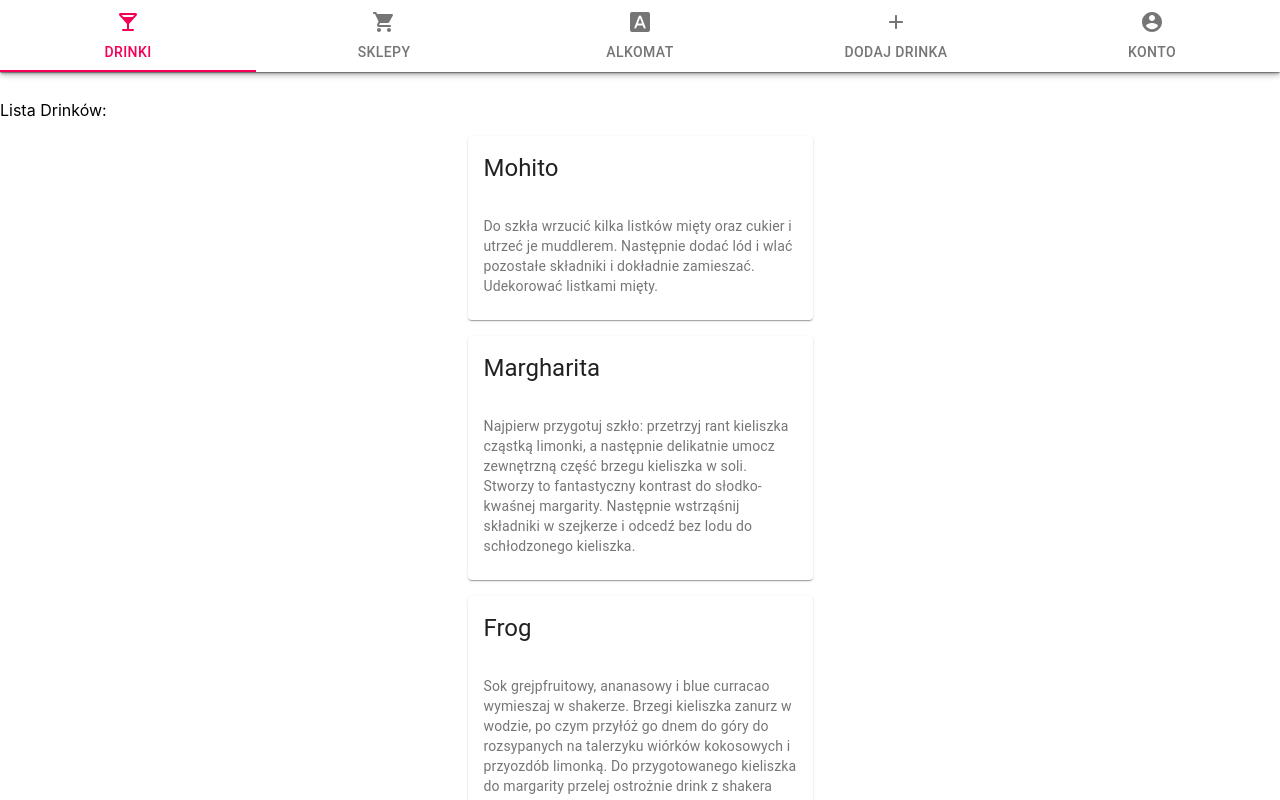
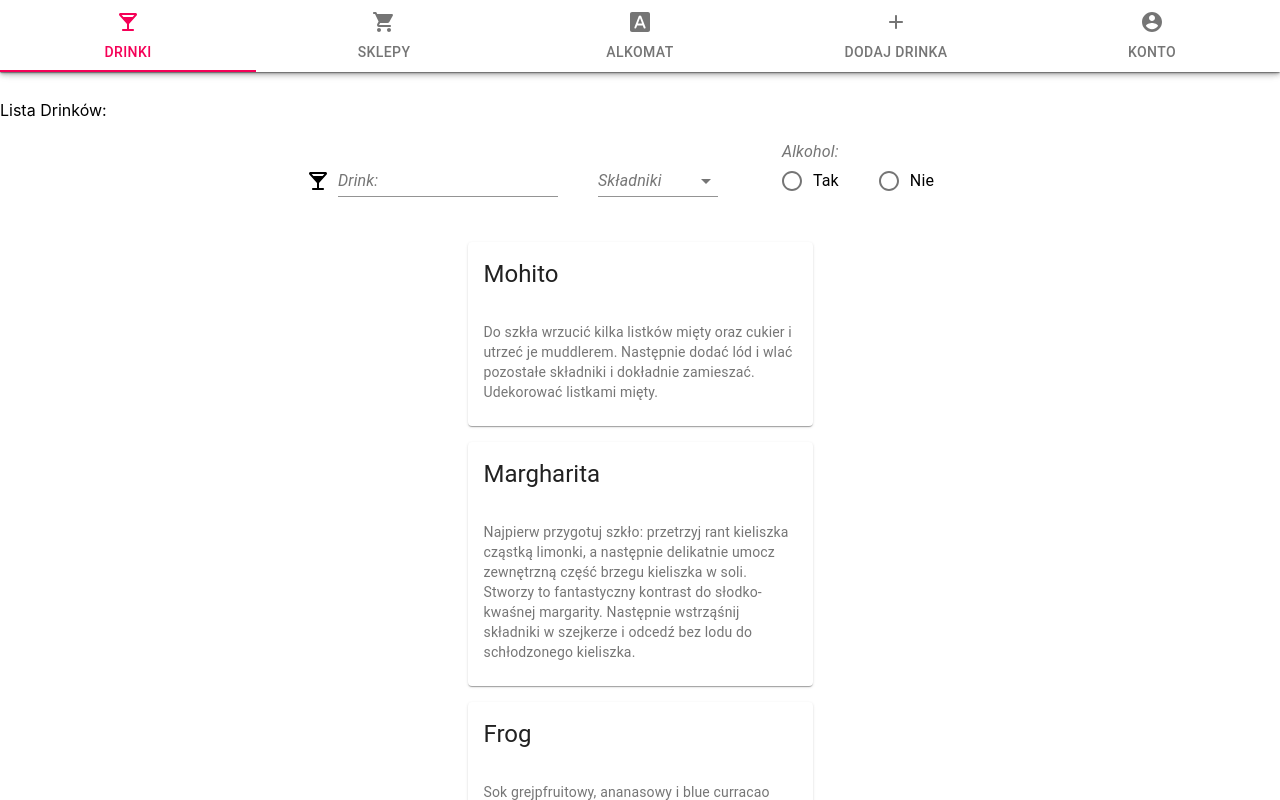
Before and after one commit to szymon-wiergowski/DrinkApp, a React (Create React App) app: page / in a window 1280 px wide. Shown: the top 800 px of the page. Built offline with nearby package versions, Linux system fonts and the light colour scheme.

Commit message:
add drink filter components skeleton

```diff
--- a/src/App.js
+++ b/src/App.js
@@ -1,9 +1,13 @@
 import React from 'react';
 import { BrowserRouter, Route, Redirect, Switch } from 'react-router-dom';
+import Grid from '@material-ui/core/Grid';
 import Drink from './Drink/Drink';
 import { Navbar } from './navigation/Navigation';
 import { Shops } from './shop-list/ShopList';
 import { PageWrapper } from './wrapper/PageWrapper';
+import { DrinkSearchField } from './drink-filter-components/DrinkSearchField';
+import { IngredientsSearchMulitpleSelect } from './drink-filter-components/IngredientsSearchMulitpleSelect';
+import { AlkoSearchRadio } from './drink-filter-components/AlkoSearchRadio';
 
 
 function App() {
@@ -58,6 +62,19 @@ class Drinks extends React.Component {
       <div>
         Lista Drinków:
         <div>
+          <Grid container spacing={5} justify="center" alignItems="center">
+            <Grid item>
+              <DrinkSearchField />
+            </Grid>
+            <Grid item>
+              <IngredientsSearchMulitpleSelect />
+            </Grid>
+            <Grid item>
+              <AlkoSearchRadio />
+            </Grid>
+          </Grid>
+        </div>
+        <div>
 
           {
             this.state.drinks.map(drink => <Drink key={drink.id} name={drink.name} recipe={drink.recipe} />)
--- /dev/null
+++ b/src/drink-filter-components/AlkoSearchRadio.js
@@ -0,0 +1,41 @@
+import React from 'react';
+import { makeStyles } from '@material-ui/core/styles';
+import Radio from '@material-ui/core/Radio';
+import RadioGroup from '@material-ui/core/RadioGroup';
+import FormControlLabel from '@material-ui/core/FormControlLabel';
+import FormControl from '@material-ui/core/FormControl';
+import FormLabel from '@material-ui/core/FormLabel';
+import { Grid } from '@material-ui/core';
+
+const useStyles = makeStyles(theme => ({
+    formControl: {
+        margin: theme.spacing(3),
+    },
+}));
+
+export function AlkoSearchRadio() {
+    const classes = useStyles();
+    const [value, setValue] = React.useState('female');
+
+    const handleChange = event => {
+        setValue(event.target.value);
+    };
+
+    return (
+        <div>
+            <FormControl component="fieldset" className={classes.formControl}>
+                <FormLabel component="legend" color="secondary"><em>Alkohol:</em></FormLabel>
+                <RadioGroup aria-label="alko" name="alko" value={value} onChange={handleChange}>
+                    <Grid container spacing={3} justify="center" alignItems="flex-end">
+                        <Grid item>
+                            <FormControlLabel value="tak" control={<Radio />} label="Tak" />
+                        </Grid>
+                        <Grid item>
+                            <FormControlLabel value="nie" control={<Radio />} label="Nie" />
+                        </Grid>
+                    </Grid>
+                </RadioGroup>
+            </FormControl>
+        </div>
+    );
+}
--- /dev/null
+++ b/src/drink-filter-components/DrinkSearchField.js
@@ -0,0 +1,20 @@
+import React from 'react';
+import TextField from '@material-ui/core/TextField';
+import Grid from '@material-ui/core/Grid';
+import LocalBarRoundedIcon from '@material-ui/icons/LocalBarRounded';
+
+export function DrinkSearchField() {
+
+  return (
+    <div>
+      <Grid container spacing={1} alignItems="flex-end">
+        <Grid item>
+          <LocalBarRoundedIcon />
+        </Grid>
+        <Grid item>
+          <TextField id="input-with-icon-grid" color="secondary" label={<em>Drink:</em>} />
+        </Grid>
+      </Grid>
+    </div>
+  );
+}
--- /dev/null
+++ b/src/drink-filter-components/IngredientsSearchMulitpleSelect.js
@@ -0,0 +1,118 @@
+import React from "react";
+import { makeStyles } from "@material-ui/core/styles";
+import Input from "@material-ui/core/Input";
+import InputLabel from "@material-ui/core/InputLabel";
+import MenuItem from "@material-ui/core/MenuItem";
+import FormControl from "@material-ui/core/FormControl";
+import ListItemText from "@material-ui/core/ListItemText";
+import Select from "@material-ui/core/Select";
+import Checkbox from "@material-ui/core/Checkbox";
+
+const useStyles = makeStyles(theme => ({
+  formControl: {
+    minWidth: 120,
+    maxWidth: 300
+  },
+}));
+
+const ITEM_HEIGHT = 48;
+const ITEM_PADDING_TOP = 8;
+const MenuProps = {
+  PaperProps: {
+    style: {
+      maxHeight: ITEM_HEIGHT * 4.5 + ITEM_PADDING_TOP,
+      width: 250
+    }
+  }
+};
+
+const ingredients = [
+  {
+      id: 1,
+      name: "sok z limonki"
+  },
+  {
+      id: 2,
+      name: "cukier"
+  },
+  {
+      id: 3,
+      name: "lód"
+  },
+  {
+      id: 4,
+      name: "rum"
+  },
+  {
+      id: 5,
+      name: "sok z cytryny"
+  },
+  {
+      id: 6,
+      name: "sok ananasowy"
+  },
+  {
+      id: 7,
+      name: "sok grejpfrutowy"
+  },
+  {
+      id: 8,
+      name: "listki mięty"
+  },
+  {
+      id: 9,
+      name: "tequila"
+  },
+  {
+      id: 10,
+      name: "cointreau"
+  },
+  {
+      id: 11,
+      name: "bezalkoholowe blue curacao"
+  },
+  {
+      id: 12,
+      name: "wiórki kokosowe"
+  },
+  {
+      id: 13,
+      name: "syrop kokosowy"
+  }
+];
+
+export function IngredientsSearchMulitpleSelect() {
+  const classes = useStyles();
+  const [ingredientName, setingredientName] = React.useState([]);
+
+  const handleChange = event => {
+    setingredientName(event.target.value);
+  };
+
+  return (
+    <div>
+      <FormControl className={classes.formControl}>
+        <InputLabel id="mutiple-checkbox-label" color="secondary">
+          <em>Składniki</em>
+        </InputLabel>
+        <Select
+          labelId="mutiple-checkbox-label"
+          id="mutiple-checkbox"
+          multiple value={ingredientName}
+          onChange={handleChange}
+          input={<Input />}
+          renderValue={selected => selected.join(", ")}
+          MenuProps={MenuProps}
+          color="secondary"
+        >
+          {ingredients.map(ingredient => (
+            <MenuItem key={ingredient.key} value={ingredient.name}>
+              <Checkbox checked={ingredientName.indexOf(ingredient.name) > -1} />
+              <ListItemText primary={ingredient.name} />
+            </MenuItem>
+          ))}
+        </Select>
+      </FormControl>
+    </div>
+  );
+}
```
